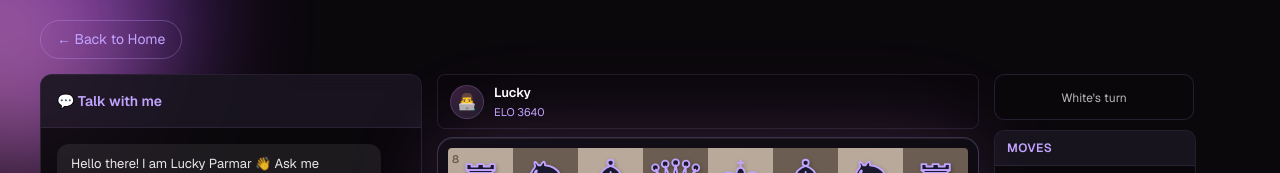
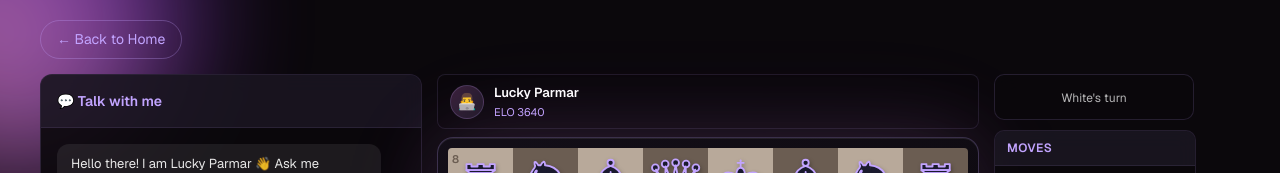
Before and after one commit to lucky123-parmar/portfolio-website, a React (Vite) app: page /play in a window 1280 px wide. Shown: the top 173 px of the page. Built offline with nearby package versions, Linux system fonts and the light colour scheme.

Commit message:
Set opponent name to Lucky Parmar in chess game

```diff
--- a/src/pages/Play.tsx
+++ b/src/pages/Play.tsx
@@ -372,13 +372,13 @@ const Play = () => {
             <div className="player-info">
               <div className="player-avatar">
                 {config.developer.avatar ? (
-                  <img src={config.developer.avatar} alt={config.developer.name} loading="lazy" decoding="async" />
+                  <img src={config.developer.avatar} alt={config.developer.fullName} loading="lazy" decoding="async" />
                 ) : (
                   <span>👨‍💻</span>
                 )}
               </div>
               <div className="player-details">
-                <span className="player-name">{config.developer.name}</span>
+                <span className="player-name">{config.developer.fullName}</span>
                 <span className="player-rating">{engineThinking ? '🤔 Thinking...' : 'ELO 3640'}</span>
               </div>
             </div>
```
